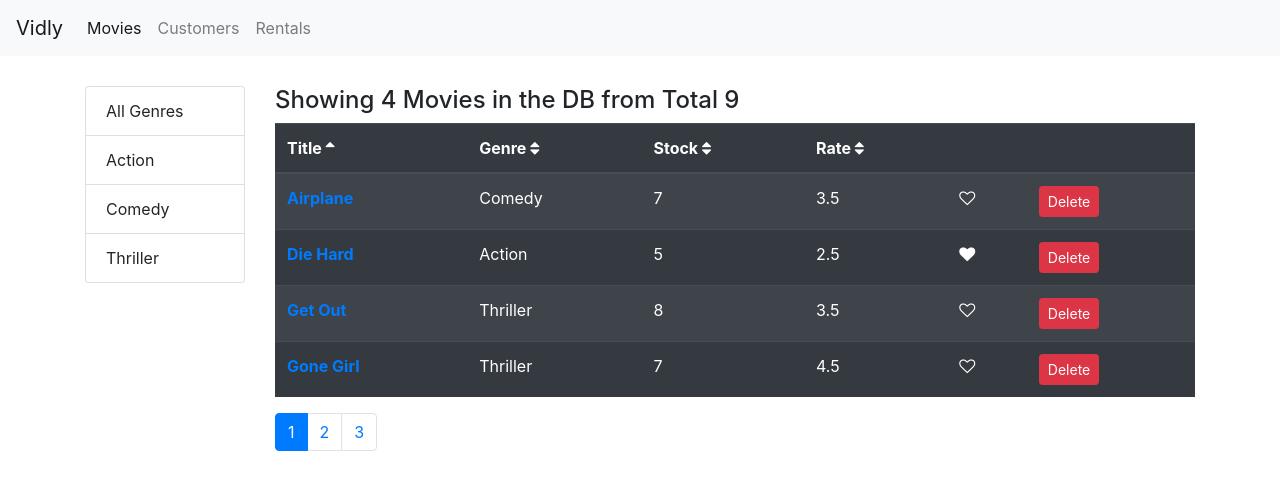
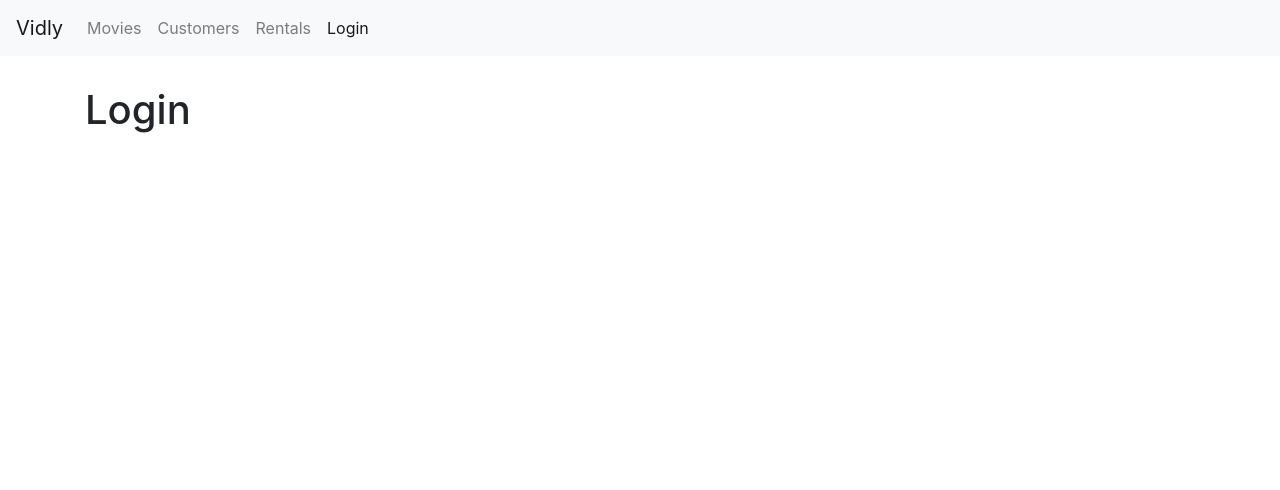
Before and after one commit to amu3dev/VidlyRepo1, a React (Create React App) app: page /login in a window 1280 px wide. Before the commit this address led to /movies. Shown: the top 490 px of the page. Built offline with nearby package versions, Linux system fonts and the light colour scheme.

Commit message:
Adding login route

```diff
--- a/src/App.js
+++ b/src/App.js
@@ -5,8 +5,9 @@ import Customers from "./components/customers";
 import Rentals from "./components/rentals";
 import NotFound from "./components/notFound";
 import NavBar from "./components/common/navBar";
+import MovieForm from "./components/movieForm";
+import LoginForm from "./components/loginForm";
 import "./App.css";
-import MovieForm from "./components/movieForm";
 
 function App() {
   return (
@@ -15,6 +16,7 @@ function App() {
 
       <main className="container">
         <Switch>
+          <Route path="/login" component={LoginForm}></Route>
           <Route path="/movies/:id" component={MovieForm}></Route>
           <Route path="/movies" component={Vidly}></Route>
           <Route path="/customers" component={Customers}></Route>
--- a/src/components/common/navBar.jsx
+++ b/src/components/common/navBar.jsx
@@ -25,6 +25,11 @@ const NavBar = () => {
               Rentals
             </NavLink>
           </li>
+          <li className="nav-item">
+            <NavLink className="nav-link" to="/login">
+              Login
+            </NavLink>
+          </li>
         </ul>
       </div>
     </nav>
--- /dev/null
+++ b/src/components/loginForm.jsx
@@ -0,0 +1,9 @@
+import React, { Component } from "react";
+
+class LoginForm extends Component {
+  render() {
+    return <h1>Login</h1>;
+  }
+}
+
+export default LoginForm;
```
